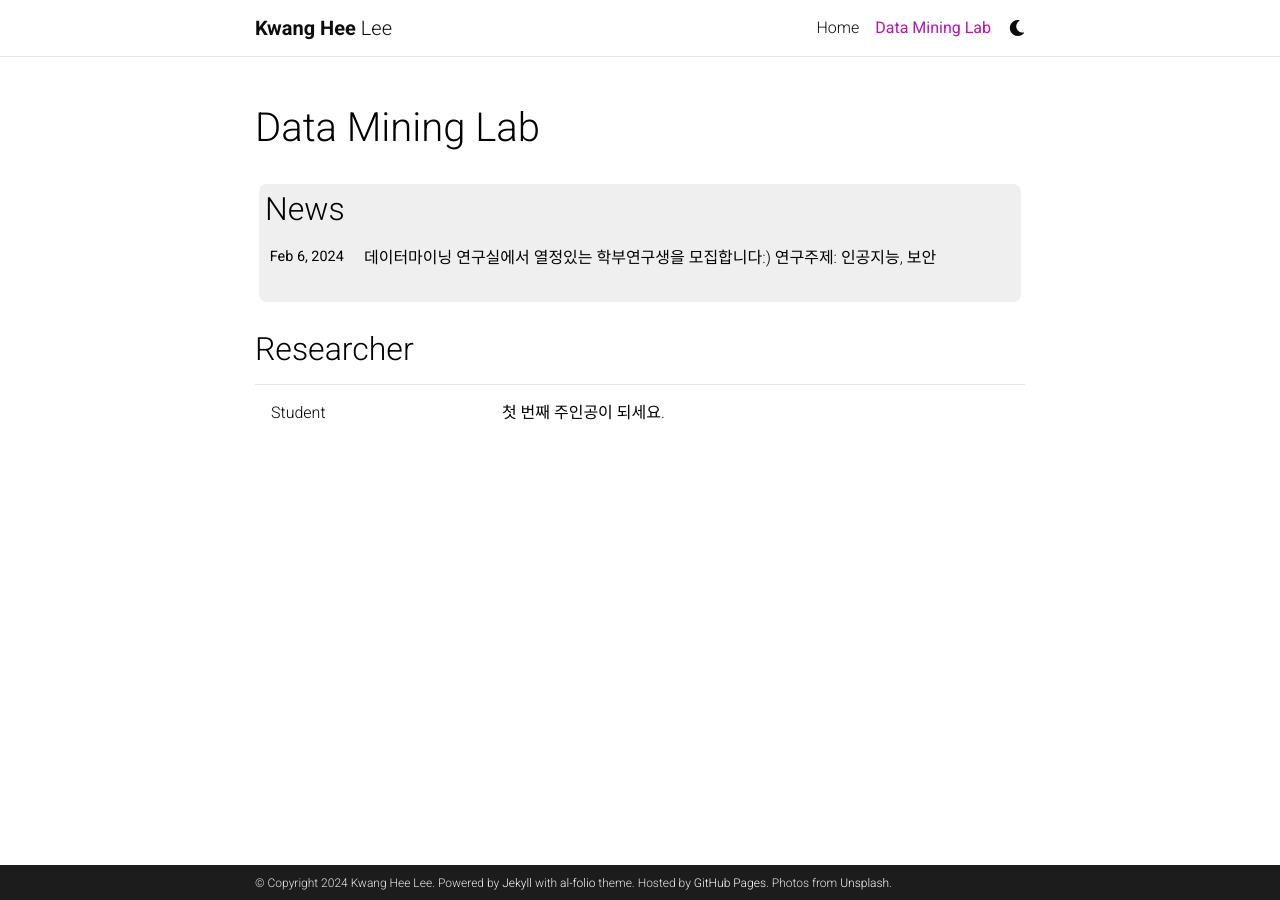
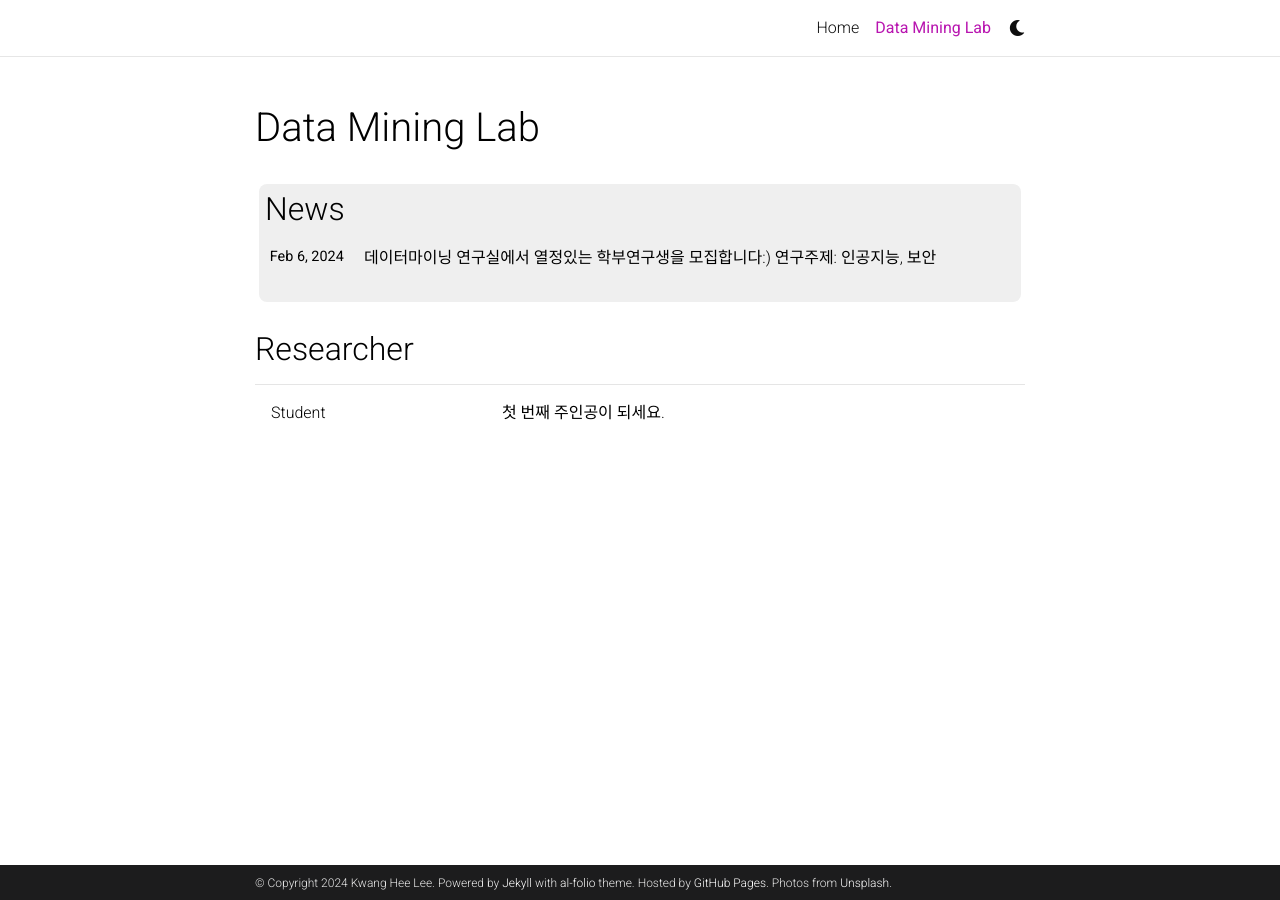
Before and after one commit to kwangheeya/kwangheeya.github.io, a Jekyll site: the page built from _pages/profiles.md, in a window 1280 px wide. Built offline with Jekyll 4.4.1, drawn with Linux system fonts in a browser that asks for light colours; comment, search, counter and statistics services are not loaded; a style sheet for code colours, icons or effects is not loaded.

Commit message:
Update header.html

```diff
--- a/_includes/header.html
+++ b/_includes/header.html
@@ -7,15 +7,7 @@
           {% if page.permalink != '/' -%}
           <a class="navbar-brand title font-weight-lighter" href="{{ site.baseurl }}/">
             {%- if site.title == "blank" -%}
-              {%- if site.first_name -%}
-                <span class="font-weight-bold">{{- site.first_name -}}&nbsp;</span>
-              {%- endif -%}
-              {%- if site.middle_name -%}
-                {{- site.middle_name -}}&nbsp;
-              {%- endif -%}
-              {%- if site.last_name -%}
-                {{- site.last_name -}}
-              {%- endif -%}
+              &nbsp;
             {%- else -%}
               {{- site.title -}}
             {%- endif -%}
```
